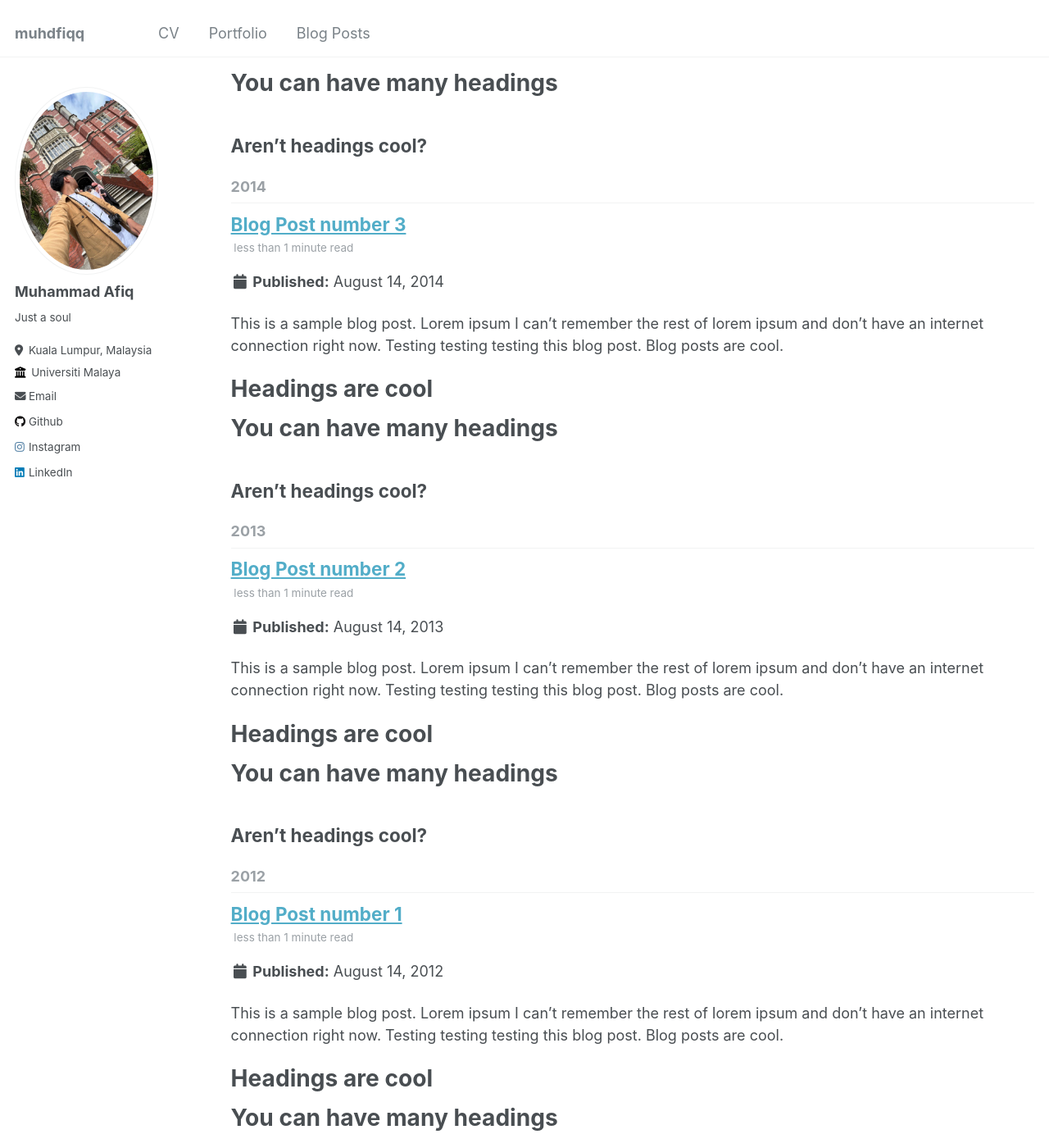
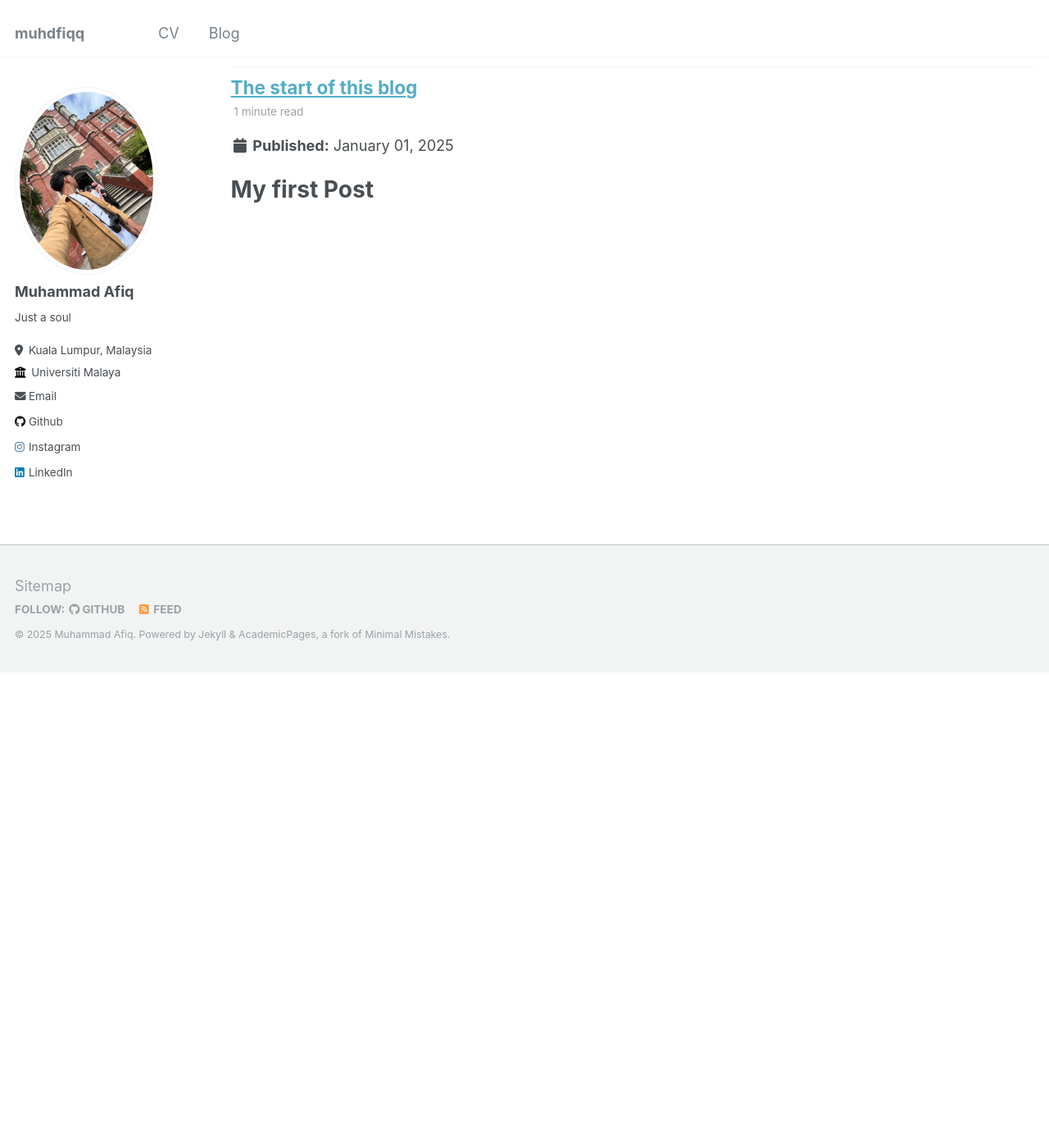
Before and after one commit to aiyyra/aiyyra.github.io, a Jekyll site: the page built from _pages/year-archive.html, in a window 1280 px wide and 1400 px high, scrolled down 580 px. Shown: the whole window at 82% size. Built offline with Jekyll 4.4.1, drawn with Linux system fonts in a browser that asks for light colours; some of the changed text lies outside the part shown.

Commit message:
updating blog and refining some ui/typo. also excluding future post in blog

```diff
--- a/_config.yml
+++ b/_config.yml
@@ -77,7 +77,7 @@ author:
 teaser: # filename of teaser fallback teaser image placed in /images/, .e.g. "500x300.png"
 breadcrumbs: false # true, false (default)
 words_per_minute: 160
-future: true
+future: false
 read_more: "disabled" # if enabled, adds "Read more" links to excerpts
 talkmap_link: false #change to true to add link to talkmap on talks page
 comments:
--- a/_data/navigation.yml
+++ b/_data/navigation.yml
@@ -4,10 +4,7 @@ main:
     # url: /cv/
     url: /files/resume.pdf
 
-  - title: "Portfolio"
-    url: /portfolio/
-
-  - title: "Blog Posts"
+  - title: "Blog"
     url: /year-archive/
 
   # - title: "Publications"
@@ -21,3 +18,6 @@ main:
 
   # - title: "Guide"
   #   url: /markdown/
+
+  # - title: "Portfolio"
+  #   url: /portfolio/
--- a/_posts/2012-08-14-blog-post-1.md
+++ /dev/null
@@ -1,20 +0,0 @@
----
-title: 'Blog Post number 1'
-date: 2012-08-14
-permalink: /posts/2012/08/blog-post-1/
-tags:
-  - cool posts
-  - category1
-  - category2
----
-
-This is a sample blog post. Lorem ipsum I can't remember the rest of lorem ipsum and don't have an internet connection right now. Testing testing testing this blog post. Blog posts are cool.
-
-Headings are cool
-======
-
-You can have many headings
-======
-
-Aren't headings cool?
-------
--- a/_posts/2013-08-14-blog-post-2.md
+++ /dev/null
@@ -1,20 +0,0 @@
----
-title: 'Blog Post number 2'
-date: 2013-08-14
-permalink: /posts/2013/08/blog-post-2/
-tags:
-  - cool posts
-  - category1
-  - category2
----
-
-This is a sample blog post. Lorem ipsum I can't remember the rest of lorem ipsum and don't have an internet connection right now. Testing testing testing this blog post. Blog posts are cool.
-
-Headings are cool
-======
-
-You can have many headings
-======
-
-Aren't headings cool?
-------
--- a/_posts/2014-08-14-blog-post-3.md
+++ /dev/null
@@ -1,20 +0,0 @@
----
-title: 'Blog Post number 3'
-date: 2014-08-14
-permalink: /posts/2014/08/blog-post-3/
-tags:
-  - cool posts
-  - category1
-  - category2
----
-
-This is a sample blog post. Lorem ipsum I can't remember the rest of lorem ipsum and don't have an internet connection right now. Testing testing testing this blog post. Blog posts are cool.
-
-Headings are cool
-======
-
-You can have many headings
-======
-
-Aren't headings cool?
-------
--- /dev/null
+++ b/_posts/2025-01-01-the-start-of-this-blog.md
@@ -0,0 +1,30 @@
+---
+title: "The start of this blog"
+date: 2025-01-01
+permalink: /posts/2025/01/the-start-of-this-blog/
+tags:
+  - life
+---
+
+# My first Post
+
+Hello there, this is the first time i'm writing a blog. Seems awkward if i'm being honest.
+
+A little bit of what's going on with me right now, I just finished my exchange programs in Hitotsubashi University in Tokyo, Japan. It felt surreal to attend one of the best university in Japan.
+
+The feelings of excitement and drive to keep grinding is the most significance things that Japan left upon me. I'm gonna miss all of my international friends that i made as it will be hard for most of them to came to Malaysia.
+
+Also, today is actually 1/1/2025, the first day of the year. Which is a coincidence as it also felt like a great day to start my blog. I hope this year will be a year full of progress. I would like to list some short term goals that i have so i could remember it well.
+
+## Goals
+
+- Finish 3 books on AI implementation.
+- Create my own AI app and model with realtime data pipeline.
+- Make a great FYP,
+- Deploy an app with realtime data streaming.
+- Exercise minimum 3 days a week.
+- Learn 5 songs and improvisation with my guitar.
+- Be consistent.
+- Update significance events in this blog.
+
+I think that's about it with my post today. I am not a good writer neither a good blogger. Hope I will be consistent with this blog.
--- a/_posts/2199-01-01-future-post.md
+++ b/_posts/2199-01-01-future-post.md
@@ -1,5 +1,5 @@
 ---
-title: 'Future Blog Post'
+title: "Future Blog Post"
 date: 2199-01-01
 permalink: /posts/2012/08/blog-post-4/
 tags:
```
Also changed, not shown: other parts of _posts/2199-01-01-future-post.md (+8 -0 lines), _pages/about.md (+1 -1 lines), _posts/2015-08-14-blog-post-4.md (deleted, +0 -20 lines).
